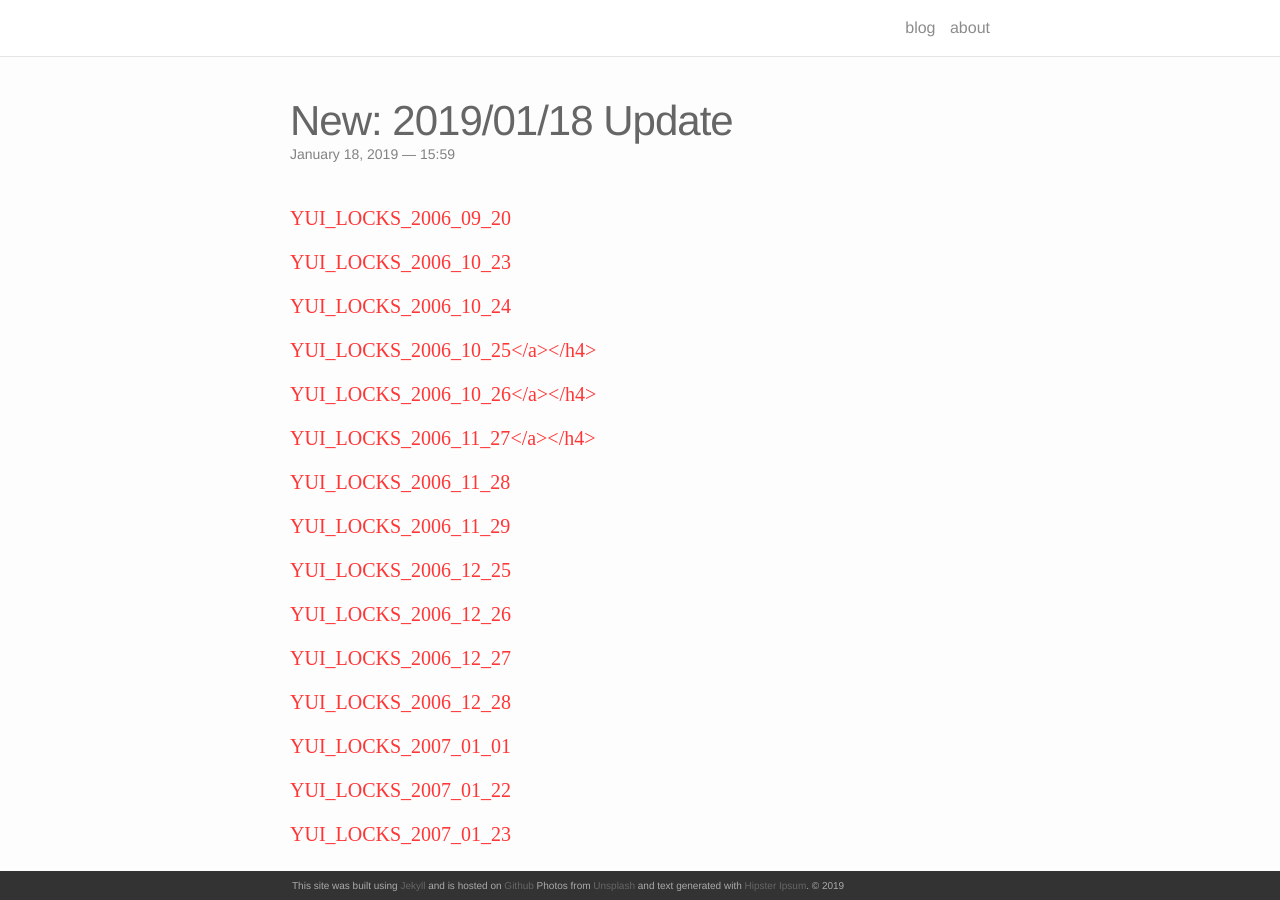
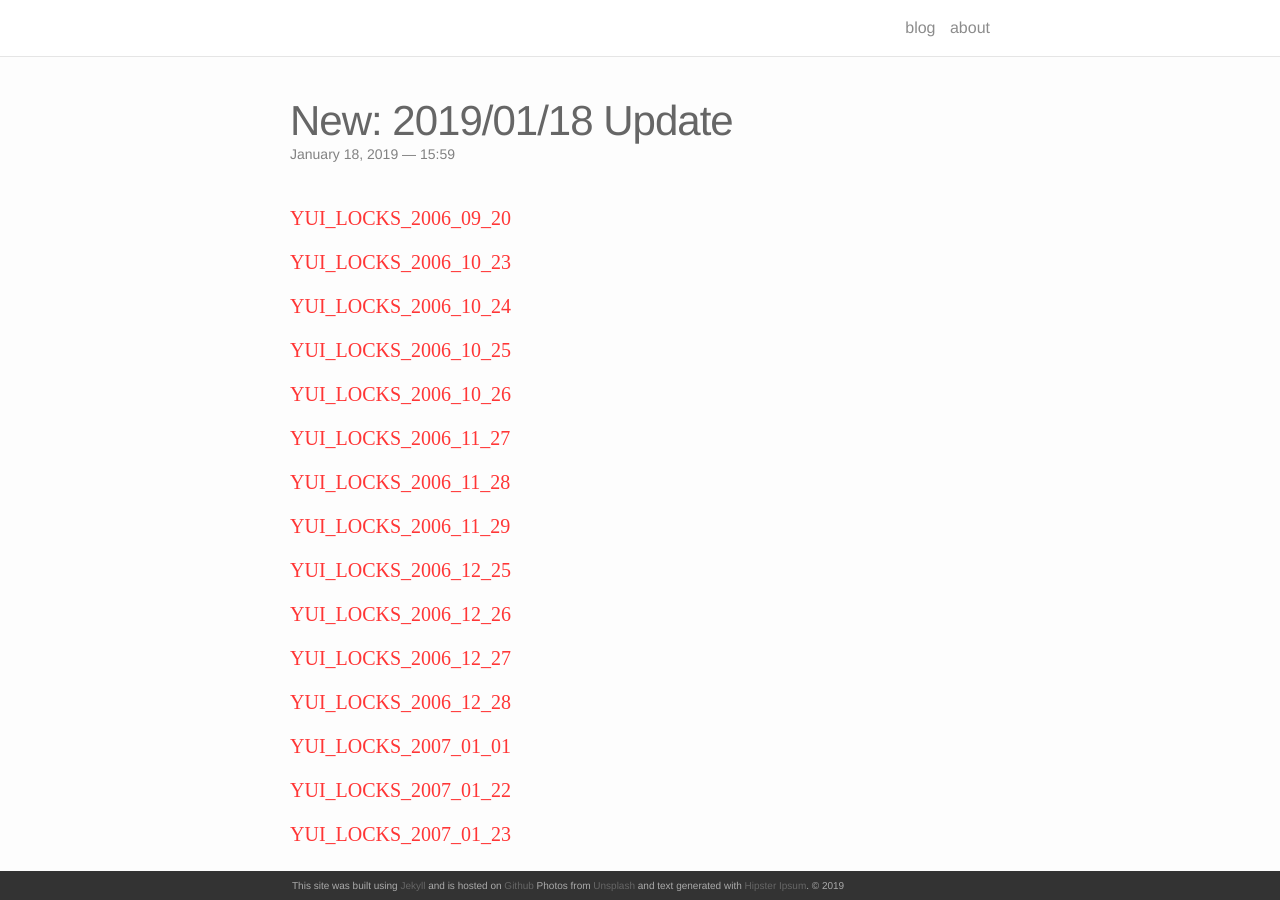
Before and after one commit to huidaoweilai2019/huidaoweilai2019.github.io, a Jekyll site: the page built from _posts/2019-01-18-update.markdown, in a window 1280 px wide and 900 px high. Built offline with Jekyll 4.4.1, drawn with Linux system fonts in a browser that asks for light colours; nearby versions of some CDN libraries.

Commit message:
Update 2019-01-18-update.markdown

```diff
--- a/_posts/2019-01-18-update.markdown
+++ b/_posts/2019-01-18-update.markdown
@@ -17,15 +17,15 @@ description:
 
 <ul></ul>
 
-<h4 id="yui_locks_2006_10_25"><a href="https://my.pcloud.com/publink/show?code=XZj5mw7Zn6OpPkqFtCpIgUMHNu2IwfnOI5IV"><font face="Microsoft YaHei UI"><font face="Microsoft YaHei UI"><font face="Microsoft YaHei UI"><font face="Microsoft YaHei UI">YUI_LOCKS_2006_10_25</font></a></h4>
+<h4 id="yui_locks_2006_10_25"><a href="https://my.pcloud.com/publink/show?code=XZj5mw7Zn6OpPkqFtCpIgUMHNu2IwfnOI5IV"><font face="Microsoft YaHei UI">YUI_LOCKS_2006_10_25</font></a></h4>
 
 <ul></ul>
 
-<h4 id="yui_locks_2006_10_26"><a href="https://my.pcloud.com/publink/show?code=XZr5mw7Z0boHUPv0l8um0OMwbselJz7HHnY7"><font face="Microsoft YaHei UI"><font face="Microsoft YaHei UI"><font face="Microsoft YaHei UI">YUI_LOCKS_2006_10_26</font></a></h4>
+<h4 id="yui_locks_2006_10_26"><a href="https://my.pcloud.com/publink/show?code=XZr5mw7Z0boHUPv0l8um0OMwbselJz7HHnY7"><font face="Microsoft YaHei UI">YUI_LOCKS_2006_10_26</font></a></h4>
 
 <ul></ul>
 
-<h4 id="yui_locks_2006_11_27"><a href="https://my.pcloud.com/publink/show?code=XZCJmw7Zn1i7vBvk2ERFAaWHFkcbAVyPCpkk"><font face="Microsoft YaHei UI"><font face="Microsoft YaHei UI">YUI_LOCKS_2006_11_27</font></a></h4>
+<h4 id="yui_locks_2006_11_27"><a href="https://my.pcloud.com/publink/show?code=XZCJmw7Zn1i7vBvk2ERFAaWHFkcbAVyPCpkk"><font face="Microsoft YaHei UI">YUI_LOCKS_2006_11_27</font></a></h4>
 
 <ul></ul>
 
```
